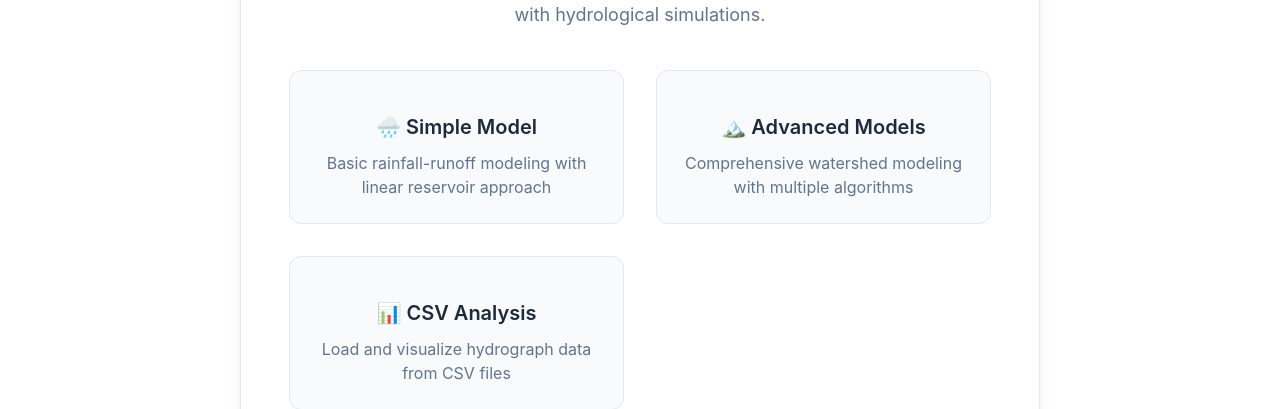
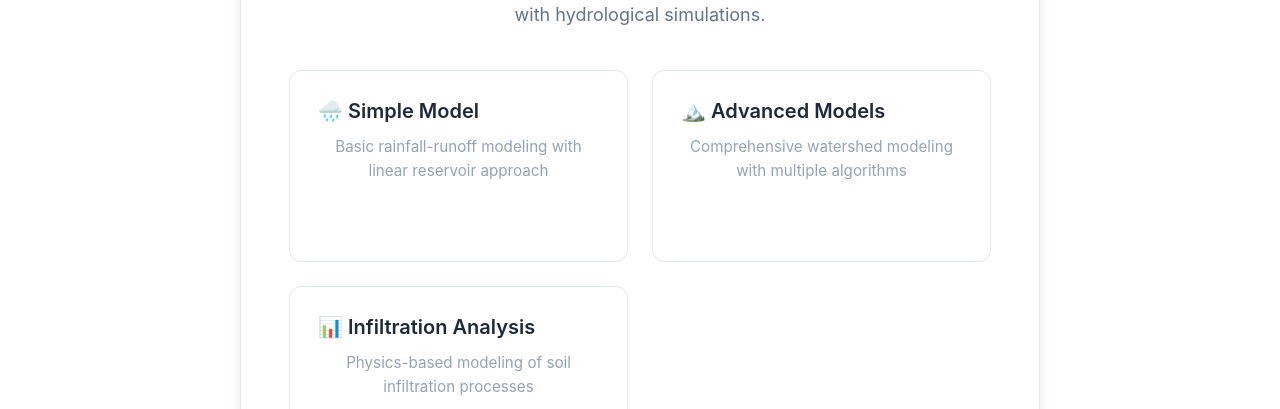
Before and after one commit to AliSafari-IT/AquaFlow, a React (Create React App) app in the folder frontend/aquaflow-frontend/: page / in a window 1280 px wide. Shown: the part 543-952 px from the top of the page. Built offline with nearby package versions, Linux system fonts and the light colour scheme; what @asafarim/react-themes would draw is missing.

Commit message:
feat: create React app with routing and hydrological model components

```diff
--- a/frontend/aquaflow-frontend/src/App.css
+++ b/frontend/aquaflow-frontend/src/App.css
@@ -79,36 +79,87 @@ html {
 
 .feature-grid {
   display: grid;
-  grid-template-columns: repeat(auto-fit, minmax(250px, 1fr));
-  gap: 2rem;
-  margin-top: 2rem;
+  grid-template-columns: repeat(auto-fit, minmax(280px, 1fr));
+  gap: 1.5rem;
+  margin: 2rem 0;
+}
+
+.feature-item-link {
+  text-decoration: none;
+  color: inherit;
+  display: block;
+  height: 100%;
+  transition: transform 0.3s ease, box-shadow 0.3s ease;
 }
 
 .feature-item {
-  background: var(--bg-secondary);
+  background: var(--bg-card);
   border-radius: 12px;
-  padding: 1.5rem;
+  padding: 1.75rem;
   border: 1px solid var(--border-color);
   transition: all 0.3s ease;
+  height: 100%;
+  position: relative;
+  overflow: hidden;
 }
 
-.feature-item:hover {
-  transform: translateY(-4px);
-  box-shadow: var(--shadow-lg);
-  border-color: var(--accent-primary);
+.feature-item-link:hover .feature-item {
+  transform: translateY(-6px);
+  box-shadow: 0 12px 24px rgba(0, 0, 0, 0.12);
+  border-color: var(--primary-color);
+  background: var(--bg-secondary);
 }
 
 .feature-item h3 {
   font-size: 1.25rem;
   font-weight: 600;
   color: var(--text-primary);
-  margin-bottom: 0.75rem;
+  margin: 0 0 0.75rem;
+  display: flex;
+  align-items: center;
+  gap: 0.5rem;
 }
 
 .feature-item p {
-  color: var(--text-secondary);
-  line-height: 1.5;
-  margin: 0;
+  color: var(--text-muted);
+  line-height: 1.6;
+  margin: 0 0 1rem;
+  font-size: 0.95rem;
+}
+
+.learn-more {
+  color: var(--primary-color);
+  font-weight: 500;
+  display: inline-flex;
+  align-items: center;
+  gap: 0.3rem;
+  font-size: 0.9rem;
+  margin-top: 0.5rem;
+  opacity: 0;
+  transform: translateX(-5px);
+  transition: all 0.3s ease;
+}
+
+.feature-item-link:hover .learn-more {
+  opacity: 1;
+  transform: translateX(0);
+}
+
+.feature-item::after {
+  content: '';
+  position: absolute;
+  bottom: 0;
+  left: 0;
+  right: 0;
+  height: 4px;
+  background: linear-gradient(90deg, var(--primary-color), var(--primary-light));
+  transform: scaleX(0);
+  transform-origin: left;
+  transition: transform 0.3s ease;
+}
+
+.feature-item-link:hover .feature-item::after {
+  transform: scaleX(1);
 }
 
 /* Main Content */
--- a/frontend/aquaflow-frontend/src/App.tsx
+++ b/frontend/aquaflow-frontend/src/App.tsx
@@ -1,6 +1,6 @@
 // App.tsx
 import React, { useState } from "react";
-import { BrowserRouter as Router, Routes, Route } from "react-router-dom";
+import { BrowserRouter as Router, Routes, Route, Link } from "react-router-dom";
 import PrecipitationForm from "./components/PrecipitationForm";
 import AdvancedHydrologyForm from "./components/AdvancedHydrologyForm";
 import CsvHydrographLoader from "./components/CsvHydrographLoader";
@@ -386,18 +386,27 @@ const HomePage: React.FC = () => {
               with hydrological simulations.
             </p>
             <div className="feature-grid">
+              <Link to="/models/simple-linear-reservoir" className="feature-item-link">
                 <div className="feature-item">
                   <h3>🌧️ Simple Model</h3>
                   <p>Basic rainfall-runoff modeling with linear reservoir approach</p>
+                  <div className="learn-more">Learn more →</div>
                 </div>
+              </Link>
+              <Link to="/models/scs-curve-number" className="feature-item-link">
                 <div className="feature-item">
                   <h3>🏔️ Advanced Models</h3>
                   <p>Comprehensive watershed modeling with multiple algorithms</p>
+                  <div className="learn-more">Learn more →</div>
                 </div>
+              </Link>
+              <Link to="/models/green-ampt-infiltration" className="feature-item-link">
                 <div className="feature-item">
-                <h3>📊 CSV Analysis</h3>
-                <p>Load and visualize hydrograph data from CSV files</p>
+                  <h3>📊 Infiltration Analysis</h3>
+                  <p>Physics-based modeling of soil infiltration processes</p>
+                  <div className="learn-more">Learn more →</div>
                 </div>
+              </Link>
             </div>
           </div>
         </div>
```
Also changed, not shown: package.json (+6 -4 lines), frontend/aquaflow-frontend/src/logo.svg, 1 other file (tests, documents, lock files or other folders). Lines whose indentation alone changed are shown as unchanged.
